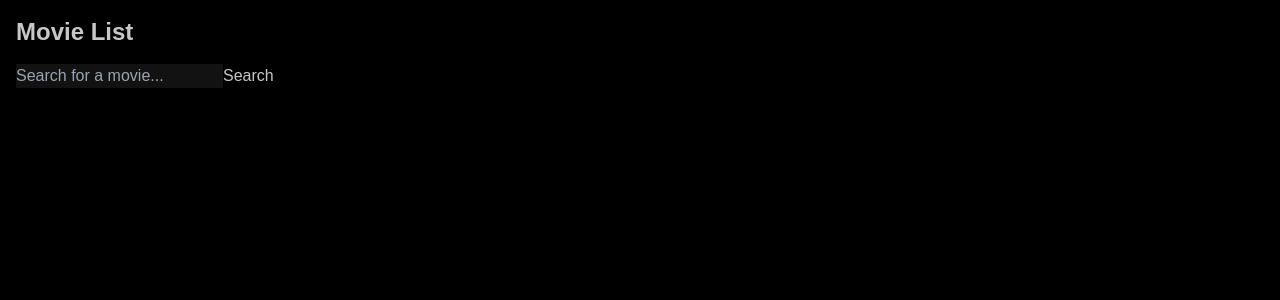
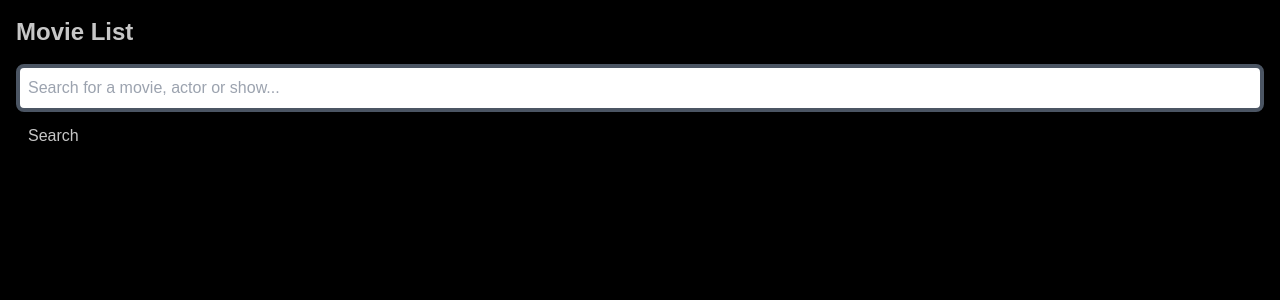
Before and after one commit to RW2023/next-movies, a Next.js app: page /movies in a window 1280 px wide. Shown: the top 300 px of the page. Built offline with nearby package versions, Linux system fonts and the light colour scheme.

Commit message:
update search bar styling

```diff
--- a/src/components/SearchBar.tsx
+++ b/src/components/SearchBar.tsx
@@ -15,12 +15,13 @@ const SearchBar: React.FC<{ onSearch: (query: string) => void }> = ({
   return (
     <form onSubmit={handleSubmit}>
       <input
+        className="border-4 border-gray-600 rounded-lg p-2 bg-headline text-black w-full"
         type="text"
         value={query}
         onChange={(e) => setQuery(e.target.value)}
-        placeholder="Search for a movie..."
+        placeholder="Search for a movie, actor or show..."
       />
-      <button type="submit">Search</button>
+      <button type="submit" className='m-3'>Search</button>
     </form>
   );
 };
```
